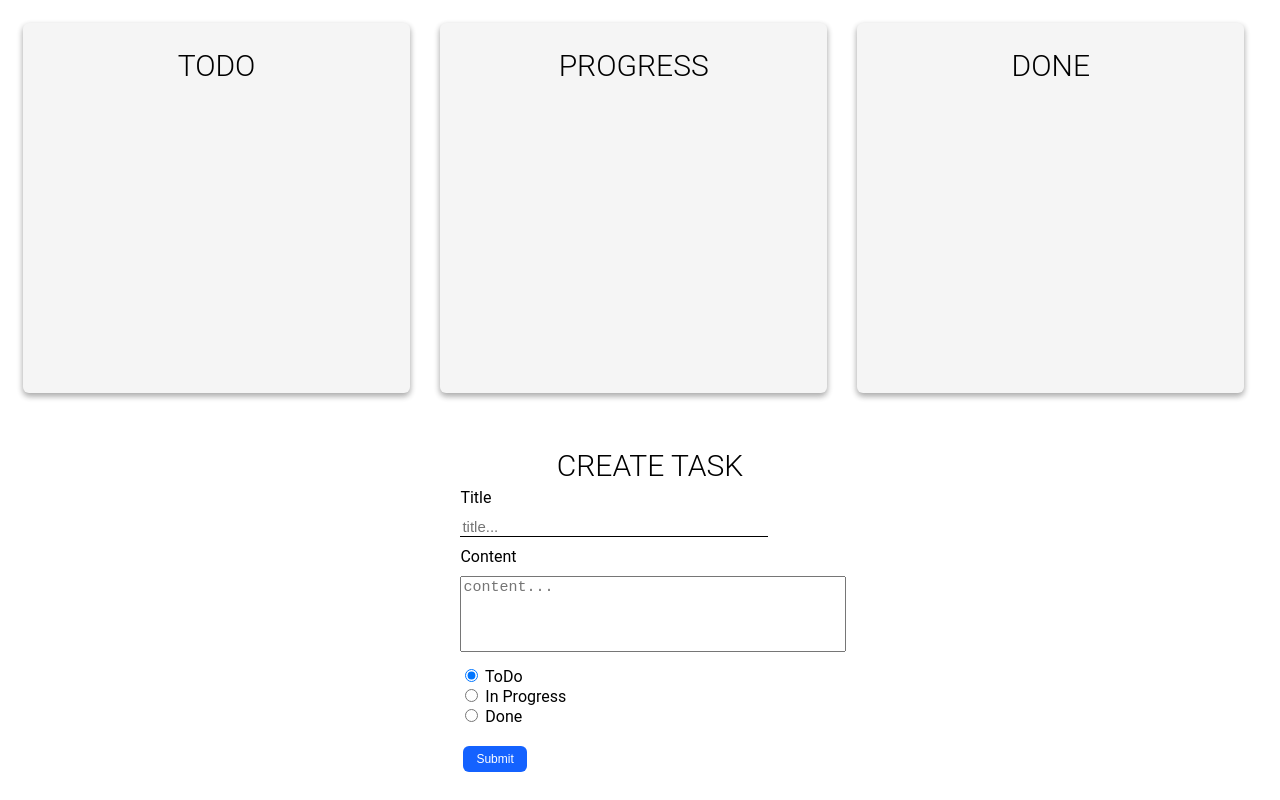
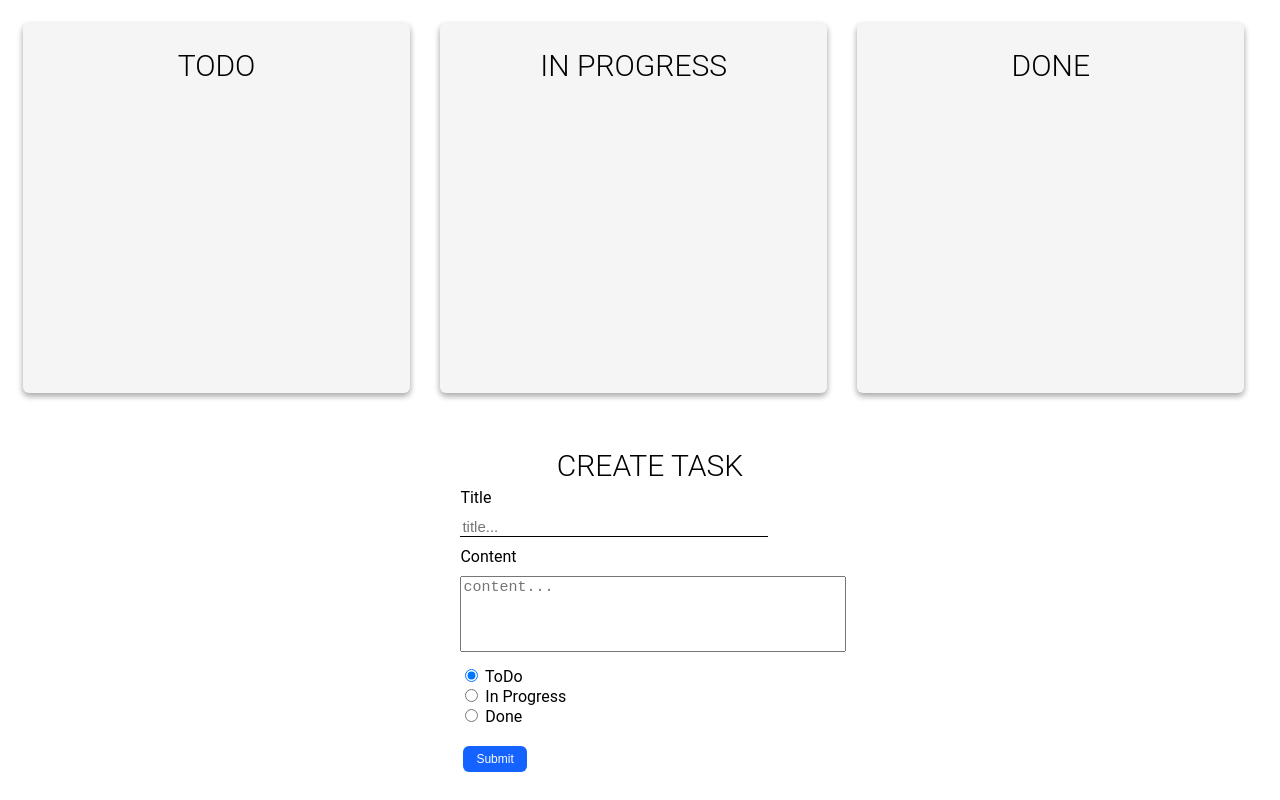
Before and after one commit to fabianmueller7/M133_KanbanBoard, a plain HTML site: page frontend/index.html in a window 1280 px wide. Drawn offline with Linux system fonts and the light colour scheme; no server answers; a web font is replaced by a local one.

Commit message:
changed h2 of progess section

```diff
--- a/frontend/index.html
+++ b/frontend/index.html
@@ -75,7 +75,7 @@
             </div>
             <div class="section">
                 <div class="tile">
-                    <h2>Progress</h2>
+                    <h2>In progress</h2>
                 </div>
                 <div id="progress">
                     <ul>
```
